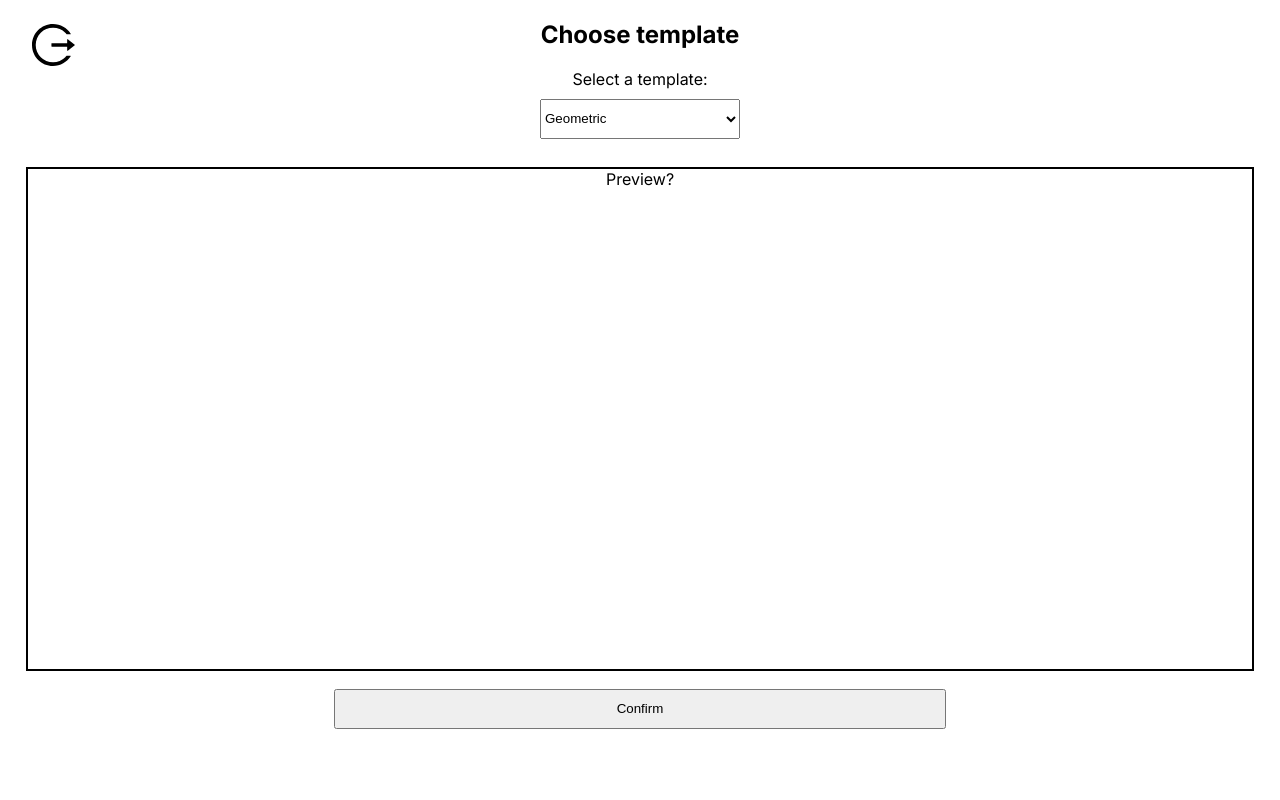
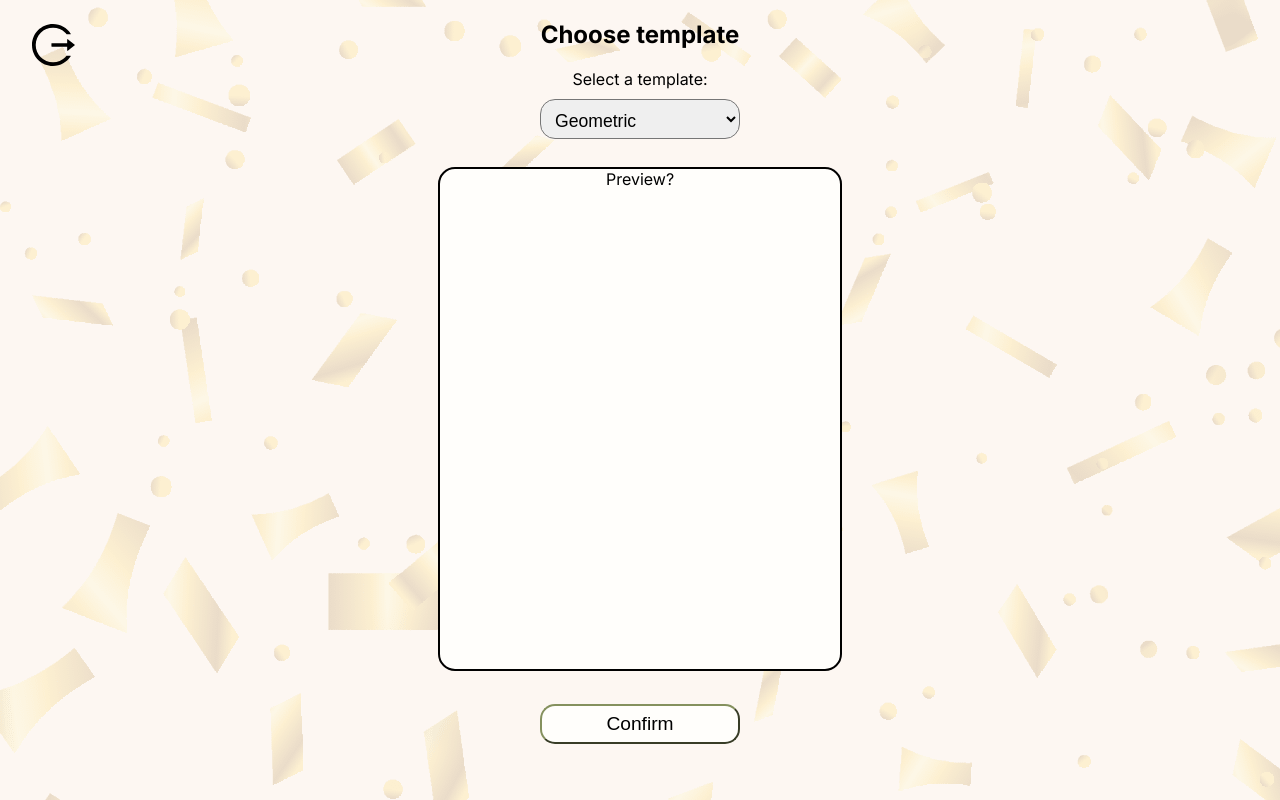
Before and after one commit to nanidam/degree-project-rendezevite, a Next.js app: page /events/create-event/1/template in a window 1280 px wide. Built offline with nearby package versions, Linux system fonts and the light colour scheme.

Commit message:
:art: added overall styling and desktop version

```diff
--- a/app/events/create-event/[eventName]/template/style.scss
+++ b/app/events/create-event/[eventName]/template/style.scss
@@ -1,3 +1,6 @@
+@import "../../../../globals.scss";
+@import "../../../../../utils/constants.scss";
+
 .choose-template-container {
   padding: 0 20px;
   text-align: center;
@@ -12,6 +15,21 @@
       height: 40px;
       width: 200px;
       margin: 10px;
+      border-radius: 15px;
+      padding: 10px;
+      font-size: 1.1rem;
+      // max-height: 0;
+      transition: max-height 0.5s ease-out;
+      cursor: pointer;
+
+      &:focus {
+        outline: none;
+        color: $dark-green;
+      }
+
+      .template-option {
+        font-size: 1.1rem;
+      }
     }
 
     .preview-template {
@@ -22,8 +40,43 @@
     }
 
     .template-btn {
+      margin: 15px 0;
+      height: 40px;
+      border-radius: 15px;
       width: 50%;
-      height: 40px;
+      background-color: transparent;
+      border-color: $olive-green;
+      font-size: 1.2rem;
+      transition: ease-in-out 0.3s;
+      cursor: pointer;
+
+      &:hover {
+        background: $olive-green;
+        color: $off-white;
+      }
     }
   }
 }
+
+@media screen and (min-width: 768px) {
+  .choose-template-container {
+    .choose-template-header {
+      .choose-template-br {
+        display: none;
+      }
+    }
+
+    .choose-template-form {
+      .preview-template {
+        max-width: 400px;
+        background-color: $white;
+        border-radius: 15px;
+      }
+
+      .template-btn {
+        background-color: $white;
+        max-width: 200px;
+      }
+    }
+  }
+}
```
